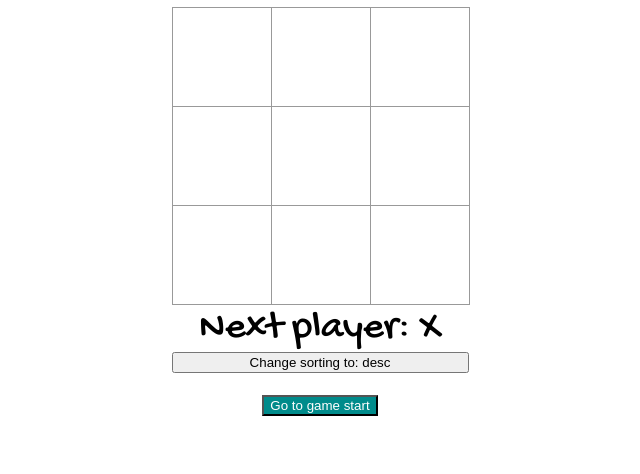
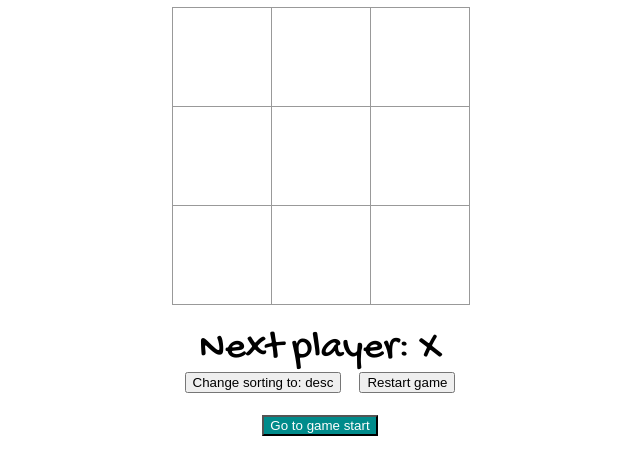
Before and after one commit to aklauritzen/tic-tac-toe, a React app in the folder my-app/: page / in a window 1280 px wide. Shown: the whole page, without its empty margins (320-960 px from the left). Built offline with nearby package versions, Linux system fonts and the light colour scheme.

Commit message:
Restart game button Fixes #16

```diff
--- a/my-app/src/index.css
+++ b/my-app/src/index.css
@@ -53,6 +53,14 @@ body {
      display: flex;
      flex-direction: column;
      text-align: center;
+     padding-top: 20px;
+
+  }
+
+  .game-info-navigation {
+    display: flex;
+    column-gap: 5px;
+    justify-content: space-evenly;
   }
 
   .step-buttons {
--- a/my-app/src/index.js
+++ b/my-app/src/index.js
@@ -137,6 +137,13 @@ class Game extends React.Component {
         })
     }
 
+    restartGame() {
+        console.log("restart game");
+
+        // TODO: Find a way to reset the this.state. Maybe save the initial values, and recall them on click?
+
+    }
+
     render() {
         /*
             "history" is an object with arrays as values
@@ -214,7 +221,10 @@ class Game extends React.Component {
                 </div>
                 <div className="game-info">
                     <div className="status-text">{status}</div>
-                    <button className="direction-button" onClick={() => this.changeSortDirection()}>Change sorting to: {this.state.nextSortDirection}</button>
+                    <div className="game-info-navigation">
+                        <button onClick={() => this.changeSortDirection()}>Change sorting to: {this.state.nextSortDirection}</button>
+                        <button onClick={() => this.restartGame()}>Restart game</button>
+                    </div>
                     <div className="step-buttons">{((this.state.nextSortDirection === "desc") ? moves : reversedMoves)}</div>
                 </div>
             </div>
@@ -263,13 +273,13 @@ function calculateWinner(squares, step) {
         if (squares[a] && squares[a] === squares[b] && squares[a] === squares[c]) {
 
             // Returns winner: X / O
-            return "Winner is " + squares[a];
+            return squares[a] + " is the Winner";
         }
     }
 
     // If it is a tie
     if(step === 9) {
-        return "It is a tie";
+        return "IT'S A TIE";
     }
 
     return null;
```
